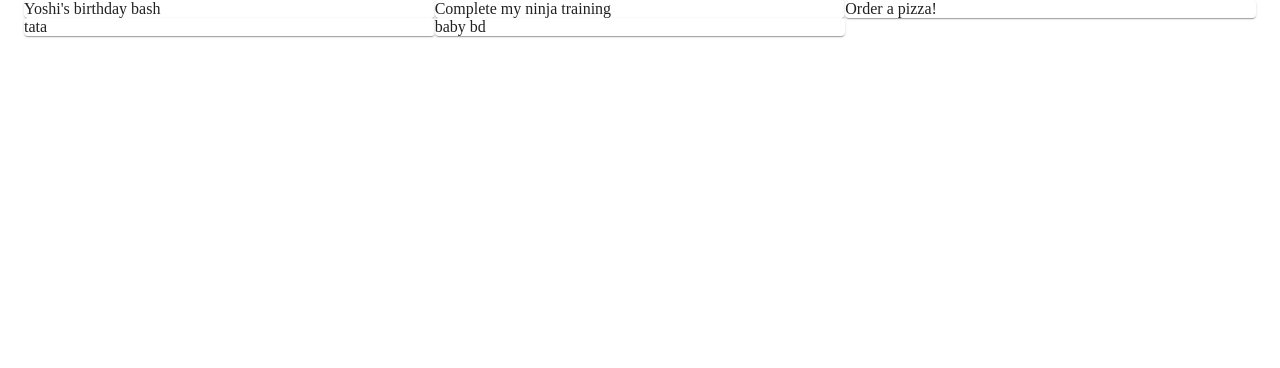
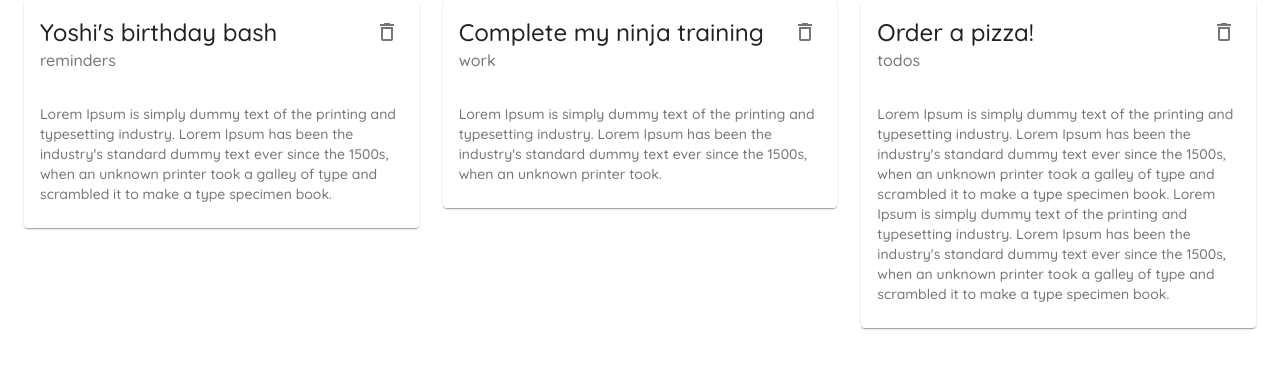
Before and after one commit to ukaran11/material-ui-tutorial, a React (Create React App) app: page / in a window 1280 px wide. Shown: the top 368 px of the page. Built offline with nearby package versions, Linux system fonts and the light colour scheme; data requests are answered from the project's data file.

Commit message:
Utsav | Added Cards with Delete functionality

```diff
--- a/data/db.json
+++ b/data/db.json
@@ -17,18 +17,6 @@
       "details": "Lorem Ipsum is simply dummy text of the printing and typesetting industry. Lorem Ipsum has been the industry's standard dummy text ever since the 1500s, when an unknown printer took a galley of type and scrambled it to make a type specimen book.\nLorem Ipsum is simply dummy text of the printing and typesetting industry. Lorem Ipsum has been the industry's standard dummy text ever since the 1500s, when an unknown printer took a galley of type and scrambled it to make a type specimen book.",
       "category": "todos",
       "id": 3
-    },
-    {
-      "title": "tata",
-      "details": "bye",
-      "category": "todos",
-      "id": 4
-    },
-    {
-      "title": "baby bd",
-      "details": "bd",
-      "category": "reminders",
-      "id": 5
     }
   ]
 }
--- /dev/null
+++ b/src/components/NoteCard.js
@@ -0,0 +1,30 @@
+import React from 'react';
+import Card from '@material-ui/core/Card';
+import CardHeader from '@material-ui/core/CardHeader';
+import CardContent from '@material-ui/core/CardContent';
+import { IconButton, Typography } from '@material-ui/core';
+import { DeleteOutlined } from '@material-ui/icons';
+
+export default function NoteCard({ note, handleDelete }) {
+    return (
+        <div>
+            <Card elevation={1}>
+                <CardHeader
+                    action = {
+                        <IconButton onClick={() => handleDelete(note.id)}>
+                            <DeleteOutlined />
+                        </IconButton>
+                    }
+                    title={note.title}
+                    subheader={note.category}
+                />
+                <CardContent>
+                    <Typography variant="body2" color="textSecondary">
+                        {note.details}
+                    </Typography>
+                </CardContent>
+            </Card>
+        </div>
+
+    )
+}
--- a/src/pages/Notes.js
+++ b/src/pages/Notes.js
@@ -2,6 +2,7 @@ import React, { useEffect, useState} from 'react';
 import Grid from '@material-ui/core/Grid';
 import Paper from '@material-ui/core/Paper';
 import { Container } from '@material-ui/core';
+import NoteCard from '../components/NoteCard';
 
 export default function Notes() {
 
@@ -12,6 +13,15 @@ export default function Notes() {
       .then(res => res.json())
       .then(data => setNotes(data))
   }, [])
+
+  const handleDelete = async (id) => {
+    await fetch(`http://localhost:8000/notes/${id}`, {
+      method: 'DELETE'
+    })
+
+    const newNotes = notes.filter(note=> note.id !== id);
+    setNotes(newNotes);
+  }
   return (
     <Container>
       {/* <Grid container>
@@ -29,10 +39,10 @@ export default function Notes() {
         </Grid>
       </Grid> */}
 
-      <Grid container>
+      <Grid container spacing={3}>
         {notes.map((note) => (
           <Grid item key={note.id} xs={12} sm={6} md={3} lg={4}>
-            <Paper>{note.title}</Paper>
+            <NoteCard note={note} handleDelete={handleDelete}/>
           </Grid>
         ))}
       </Grid>
```
